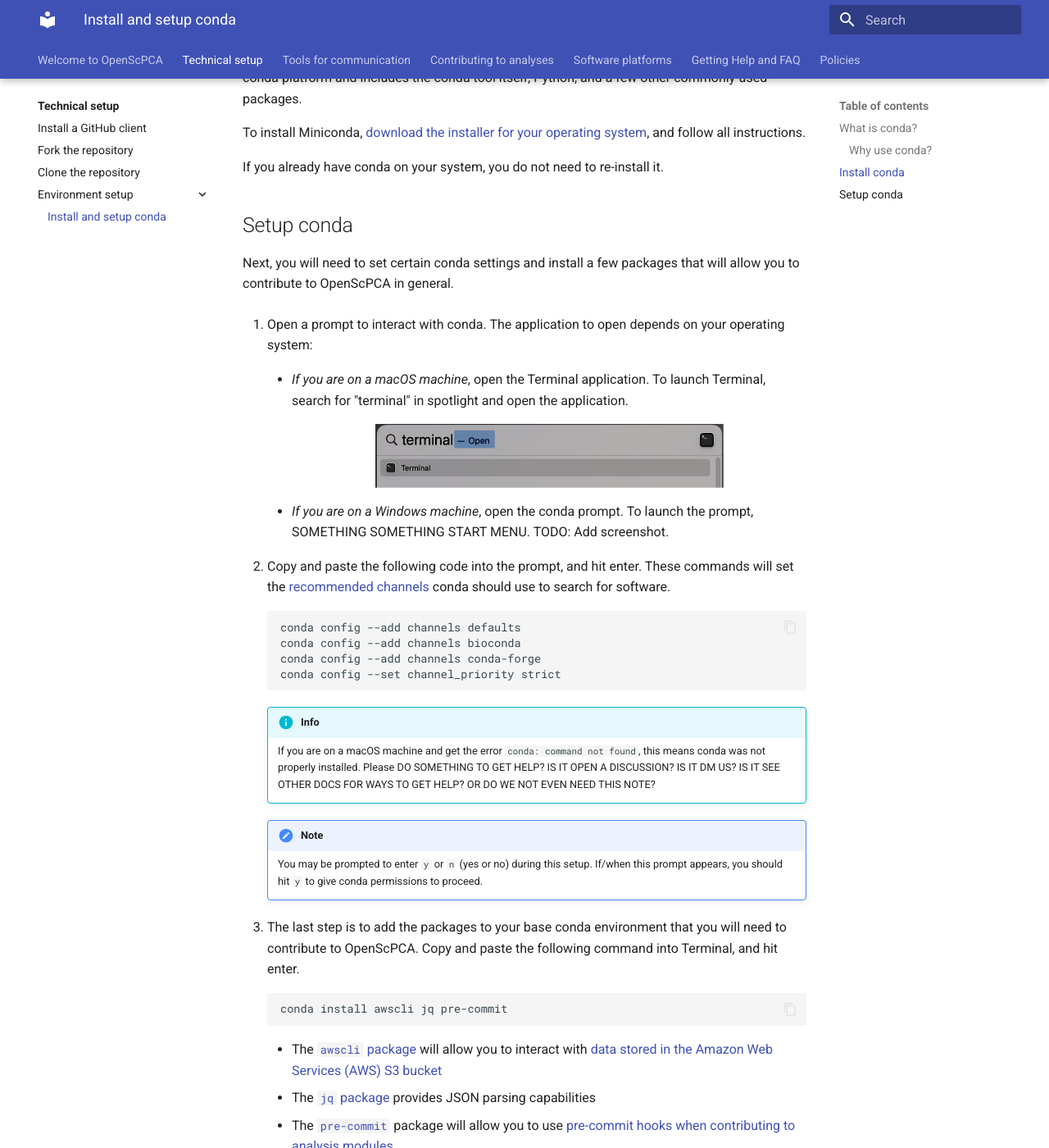
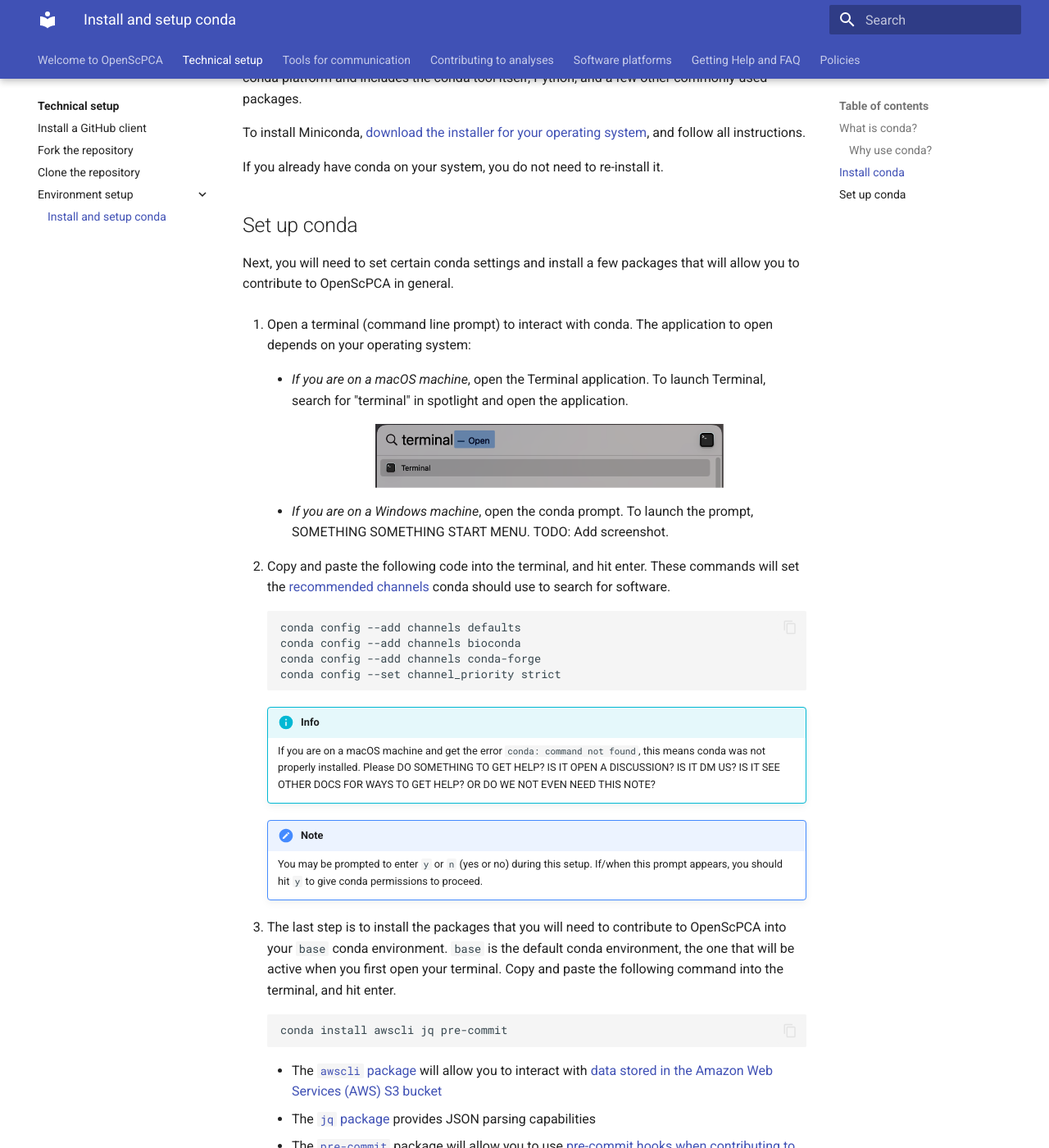
Before and after one commit to AlexsLemonade/OpenScPCA-analysis, an MkDocs documentation site: the page built from docs/technical-setup/environment-setup/setup-conda.md, in a window 1280 px wide and 1400 px high, scrolled down 906 px. Shown: the whole window at 82% size. Built offline with MkDocs 1.6.1 and Material for MkDocs 9.7.7, drawn with Linux system fonts in a browser that asks for light colours; some of the changed text lies outside the part shown.

Commit message:
Apply suggestions from code review
Co-authored-by: Joshua Shapiro <josh.shapiro@ccdatalab.org>

```diff
--- a/docs/technical-setup/environment-setup/setup-conda.md
+++ b/docs/technical-setup/environment-setup/setup-conda.md
@@ -2,7 +2,7 @@
 
 ## What is conda?
 
-The OpenScPCA project uses [conda](https://docs.anaconda.com/free/miniconda/index.html) to setup your software environment.
+The OpenScPCA project uses [conda](https://docs.anaconda.com/free/miniconda/index.html) to set up your software environment.
 conda is a command-line software management tool which helps you install and track specific versions of software in many programming languages.
 
 This page provides instructions on how to install conda and use it to install certain software you will need to contribute to OpenScPCA.
@@ -30,11 +30,11 @@ To install Miniconda, [download the installer for your operating system](https:/
 
 If you already have conda on your system, you do not need to re-install it.
 
-## Setup conda
+## Set up conda
 
 Next, you will need to set certain conda settings and install a few packages that will allow you to contribute to OpenScPCA in general.
 
-1. Open a prompt to interact with conda.
+1. Open a terminal (command line prompt) to interact with conda.
 The application to open depends on your operating system:
     - _If you are on a macOS machine_, open the Terminal application.
     To launch Terminal, search for "terminal" in spotlight and open the application.
@@ -47,7 +47,7 @@ The application to open depends on your operating system:
     To launch the prompt, SOMETHING SOMETHING START MENU.
     TODO: Add screenshot.
 
-1. Copy and paste the following code into the prompt, and hit enter.
+1. Copy and paste the following code into the terminal, and hit enter.
 These commands will set the [recommended channels](https://docs.conda.io/projects/conda/en/latest/user-guide/concepts/channels.html) conda should use to search for software. <!-- For an indented code block, no backticks - just tab in twice -->
 
         conda config --add channels defaults
@@ -64,8 +64,9 @@ These commands will set the [recommended channels](https://docs.conda.io/project
         You may be prompted to enter `y` or `n` (yes or no) during this setup.
         If/when this prompt appears, you should hit `y` to give conda permissions to proceed.
 
-1. The last step is to add the packages to your base conda environment that you will need to contribute to OpenScPCA.
-Copy and paste the following command into Terminal, and hit enter.
+1. The last step is to install the packages that you will need to contribute to OpenScPCA into your `base` conda environment.
+`base` is the default conda environment, the one that will be active when you first open your terminal.
+Copy and paste the following command into the terminal, and hit enter.
 
         conda install awscli jq pre-commit
 
@@ -75,4 +76,3 @@ Copy and paste the following command into Terminal, and hit enter.
     - The [`pre-commit`](https://pypi.org/project/pre-commit/) package will allow you to use [pre-commit hooks when contributing to analysis modules](STUB_LINK)
 
 All set!
-You can now safely close the prompt.
```
Also changed, not shown: other parts of docs/technical-setup/environment-setup/setup-conda.md (+1 -1 lines).
